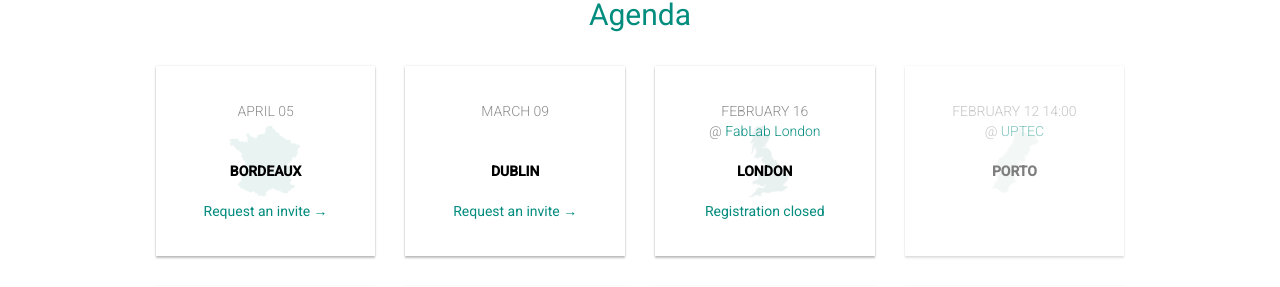
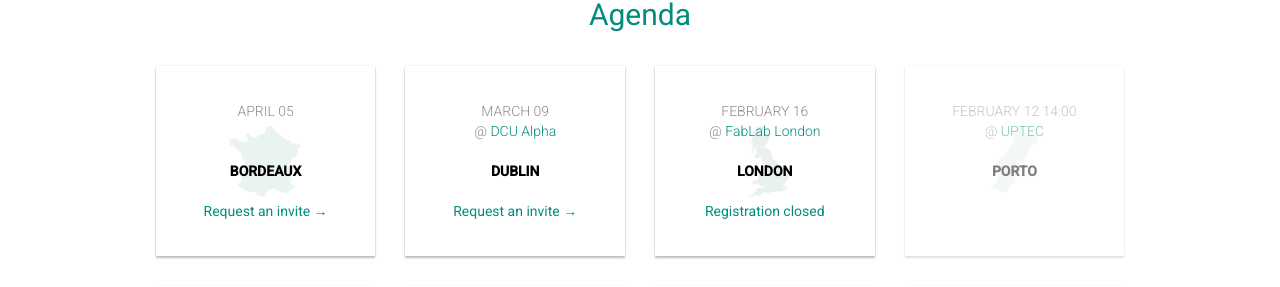
Before and after one commit to sigfox/makers.sigfox.com, a Jekyll site: the page built from tour/index.html, in a window 1280 px wide and 900 px high, scrolled down 1518 px. Shown: the part 137-424 px from the top of the window. Built offline with Jekyll 4.4.1, drawn with Linux system fonts in a browser that asks for light colours.

Commit message:
SMT Dublin: venue

```diff
--- a/_data/tourdates.yml
+++ b/_data/tourdates.yml
@@ -105,3 +105,5 @@
 - city: Dublin
   country: IRL
   date: 2016/03/09
+  location: DCU Alpha
+  locationLink: http://www.dcualpha.ie/
```
